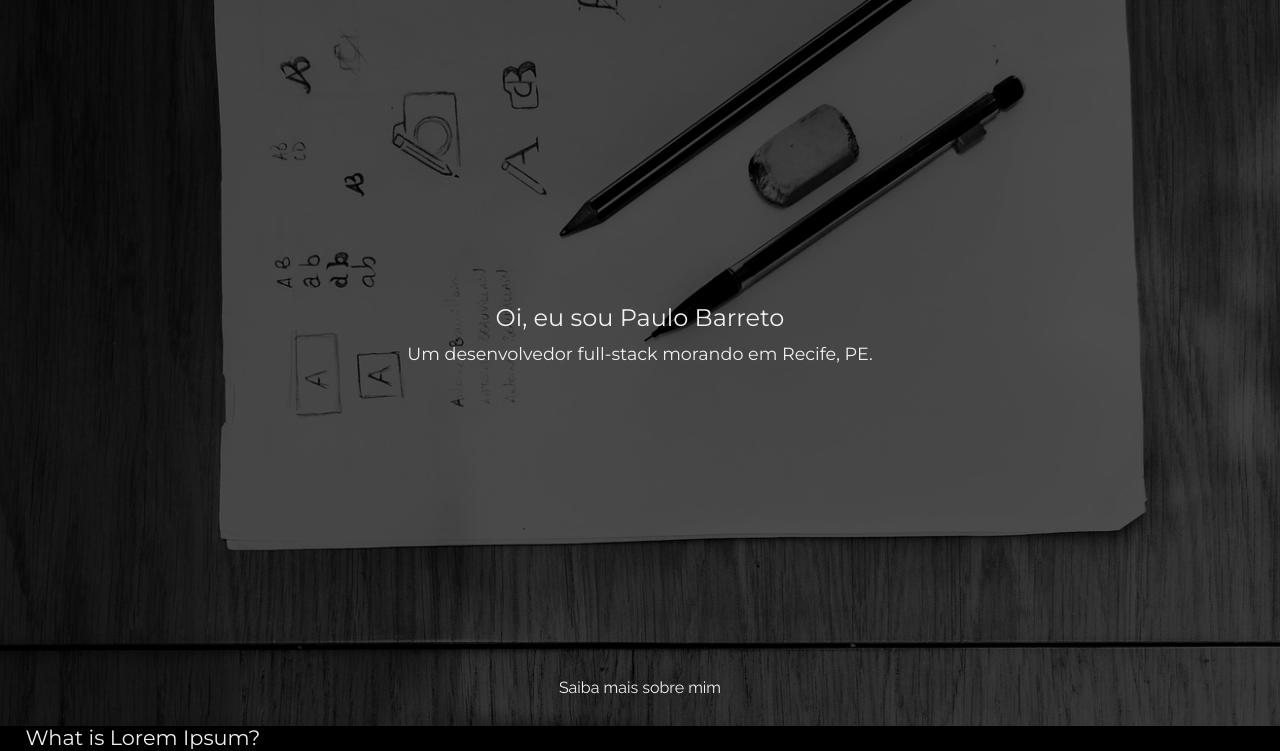
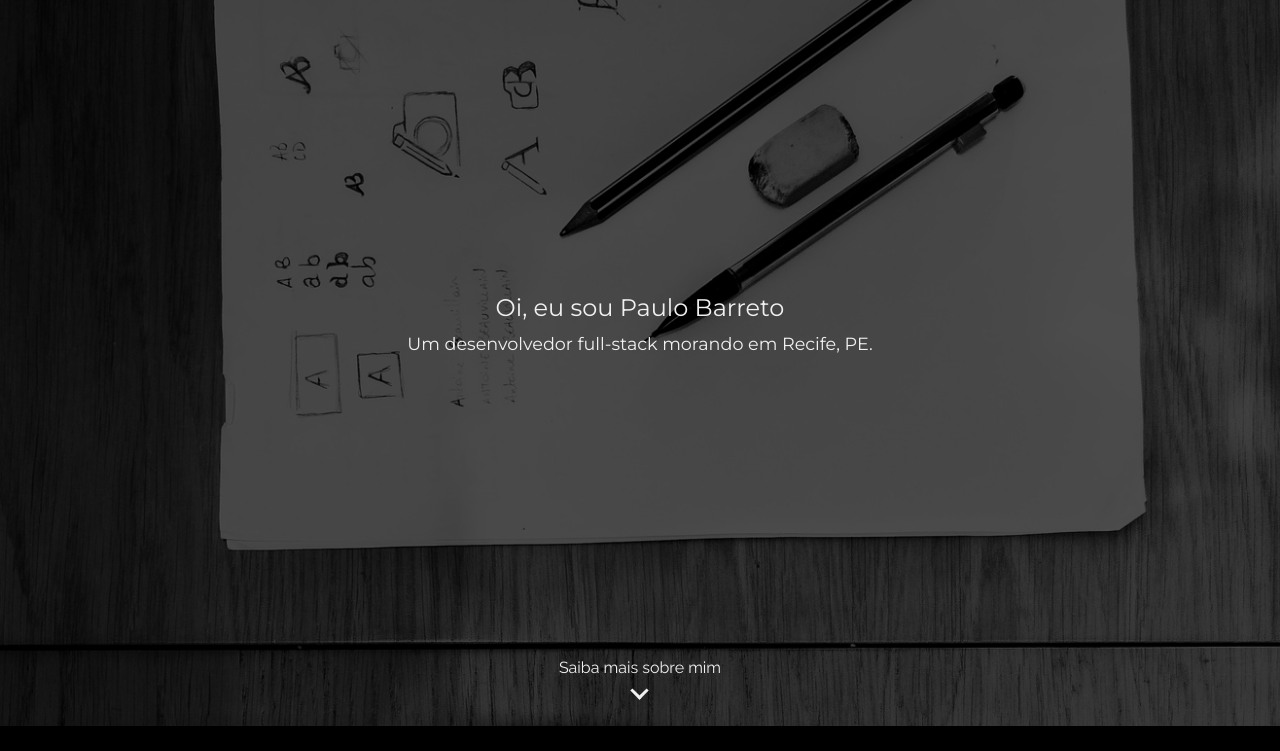
Before and after one commit to paulovgtb/paulo-barreto, a plain HTML site: page index.html in a window 1280 px wide. Shown: the part 74-825 px from the top of the page. Drawn offline with Linux system fonts and the light colour scheme.

Commit message:
Cria animação para saiba-mais e adiciona foto pro perfil

```diff
--- a/css/block/home.css
+++ b/css/block/home.css
@@ -1,7 +1,7 @@
 .home {
     text-align: center;
     display: grid;
-    grid-template-rows: auto 50px;
+    grid-template-rows: auto 70px;
     grid-template-areas:
         "apresentacao"
         "saiba-mais"
@@ -18,4 +18,37 @@
 
 .saiba-mais {
     grid-area: saiba-mais;
+    display: inline-block;
 }
+
+.saiba-mais-links {
+    font-family: 'Raleway', sans-serif;
+    text-decoration: none;
+    color: #F0F0F0;
+}
+
+.seta-home {
+    display: inline-block;
+    width: 10px;
+    height: 10px;
+    border-right: .2em solid #F0F0F0;
+    border-bottom: .2em solid #F0F0F0;
+    transform: rotate(45deg);
+}
+
+.desce-sobe {
+    animation: desceSobe 0.5s ease-in infinite;
+    animation-direction: alternate;
+}
+
+/*** ANIMATION KEYFRAMES ***/
+
+@keyframes desceSobe {
+    0% {
+        transform: translateY(0) rotate(45deg);
+    }
+
+    100% {
+        transform: translateY(60%) rotate(45deg);
+    }
+}
--- a/index.html
+++ b/index.html
@@ -28,14 +28,17 @@
                 <h1>Oi, eu sou Paulo Barreto</h1>
                 <h3>Um desenvolvedor full-stack morando em Recife, PE.</h3>
             </div>
-            <div class="saiba-mais">
-                <p>Saiba mais sobre mim</p>
-                <div class="seta-home"></div>
-            </div>
+            <a class="saiba-mais-links" href="#">
+                <div class="saiba-mais" id="saiba-mais">
+                    <p>Saiba mais sobre mim</p>
+                    <div class="seta-home" id="seta-home"></div>
+                </div>
+            </a>
         </section>
         <section class="sobre-mim">
-            <h2>What is Lorem Ipsum?</h2>
-            <p>Lorem Ipsum is simply dummy text of the printing and typesetting industry. Lorem Ipsum has been the industry's standard dummy text ever since the 1500s, when an unknown printer took a galley of type and scrambled it to make a type specimen book. It has survived not only five centuries, but also the leap into electronic typesetting, remaining essentially unchanged. It was popularised in the 1960s with the release of Letraset sheets containing Lorem Ipsum passages, and more recently with desktop publishing software like Aldus PageMaker including versions of Lorem Ipsum.</p>
+
         </section>
+
+        <script src="js/animation.js"></script>
     </body>
 </html>
--- /dev/null
+++ b/js/animation.js
@@ -0,0 +1,10 @@
+const saibaMais = document.getElementById('saiba-mais');
+const setaHome = document.getElementById('seta-home');
+
+saibaMais.addEventListener('mouseover', () => {
+    setaHome.classList.add('desce-sobe');
+});
+
+saibaMais.addEventListener('mouseout', () => {
+    setaHome.classList.remove('desce-sobe');
+});
```
Also changed, not shown: images/paulo-barreto.jpg (added), images/svg/CSS.3.svg (added), images/svg/HTML5.svg (added), images/svg/JavaScript.svg (added), images/svg/Python.svg (added).
